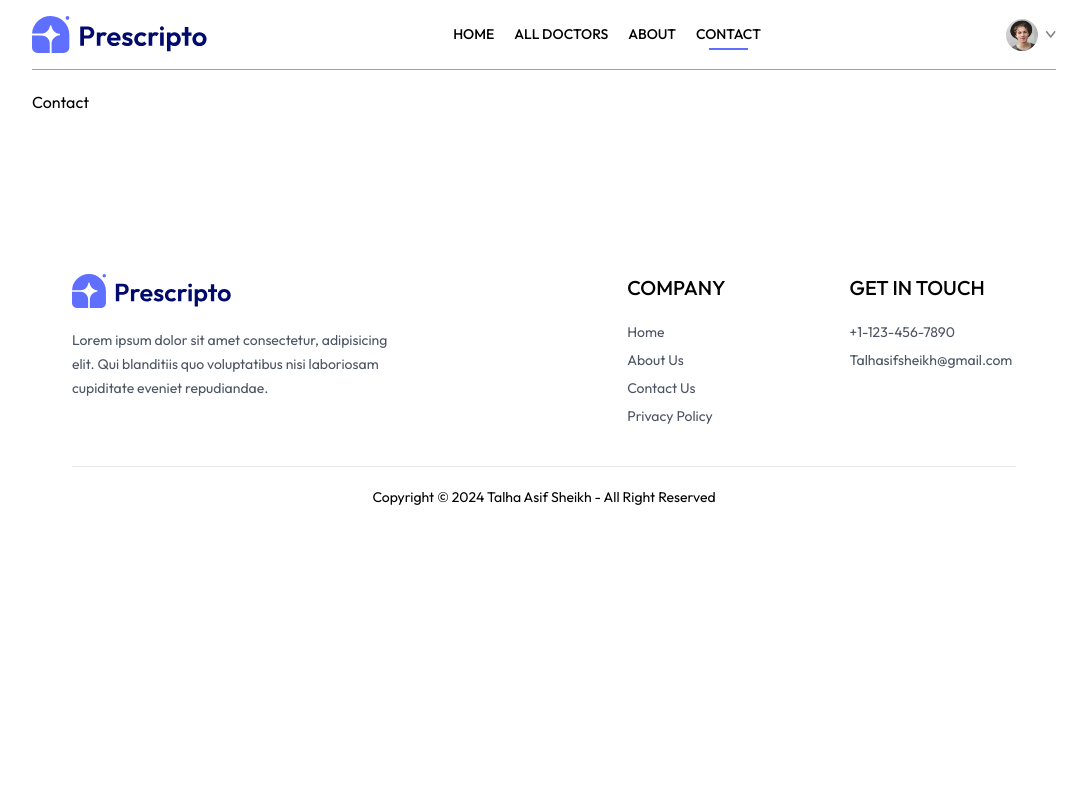
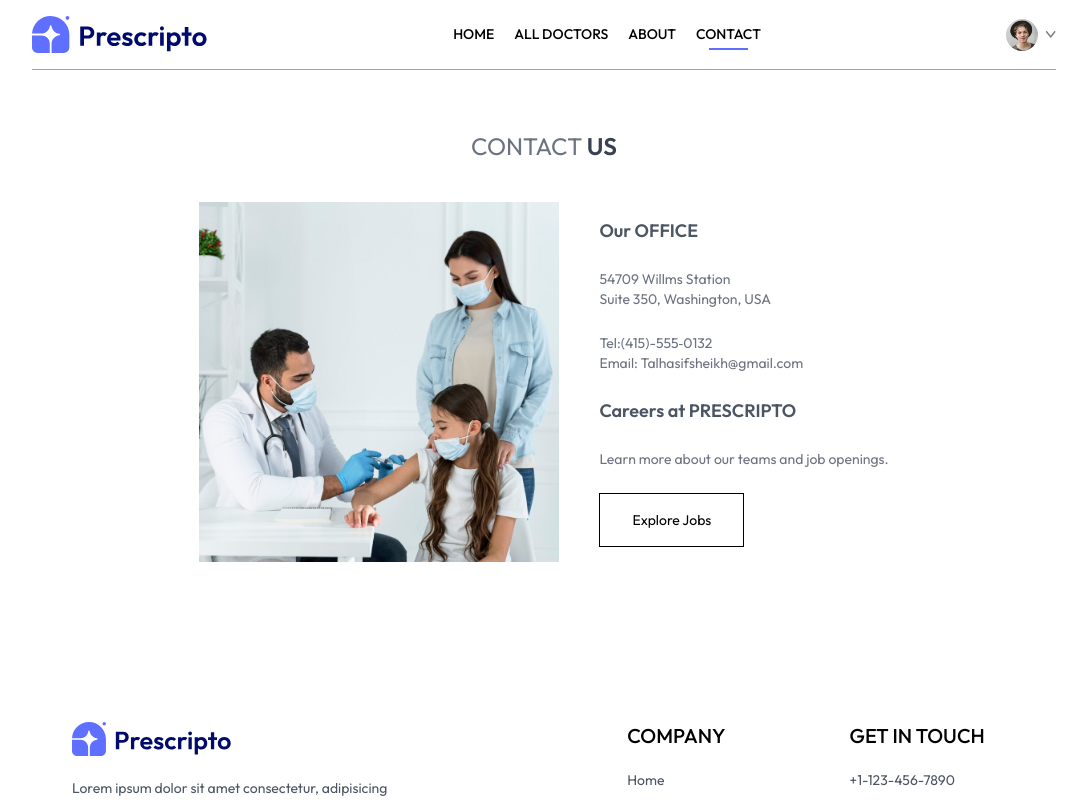
Before and after one commit to TalhaAsifSheikh/Prescripto, a React (Vite) app: page /contact in a window 1280 px wide. Shown: the top 800 px of the page, without its empty margins (96-1183 px from the left). Built offline with nearby package versions, Linux system fonts and the light colour scheme.

Commit message:
Sixth commit

```diff
--- a/src/pages/Contact.jsx
+++ b/src/pages/Contact.jsx
@@ -1,7 +1,24 @@
 import React from 'react'
+import { assets } from '../assets/assets'
 
 export default function Contact() {
   return (
-    <div>Contact</div>
+    <div>
+      <div className='text-center text-2xl pt-10 text-gray-500'>
+        <p>CONTACT <span className='text-gray-700 font-semibold'>US</span></p>
+      </div>
+      <div className='my-10 flex flex-col justify-center md:flex-row gap-10 mb-28 text-sm'>
+        <img className='w-full md:max-w-[360px]' src={assets.contact_image} alt="" />
+
+        <div className='flex flex-col justify-center items-start gap-6'>
+          <p className='font-semibold text-lg text-gray-600'>Our OFFICE</p>
+          <p className='text-gray-500'>54709 Willms Station <br /> Suite 350, Washington, USA </p>
+          <p className='text-gray-500'>Tel:(415)-555‑0132 <br />Email: Talhasifsheikh@gmail.com</p>
+          <p className='font-semibold text-lg text-gray-600'>Careers at PRESCRIPTO</p>
+          <p className='text-gray-500'>Learn more about our teams and job openings.</p>
+          <button className='border border-black px-8 py-4 text-sm hover:bg-black hover:text-white transition-all duration-500'>Explore Jobs</button>
+        </div>
+      </div>
+    </div>
   )
 }
```
